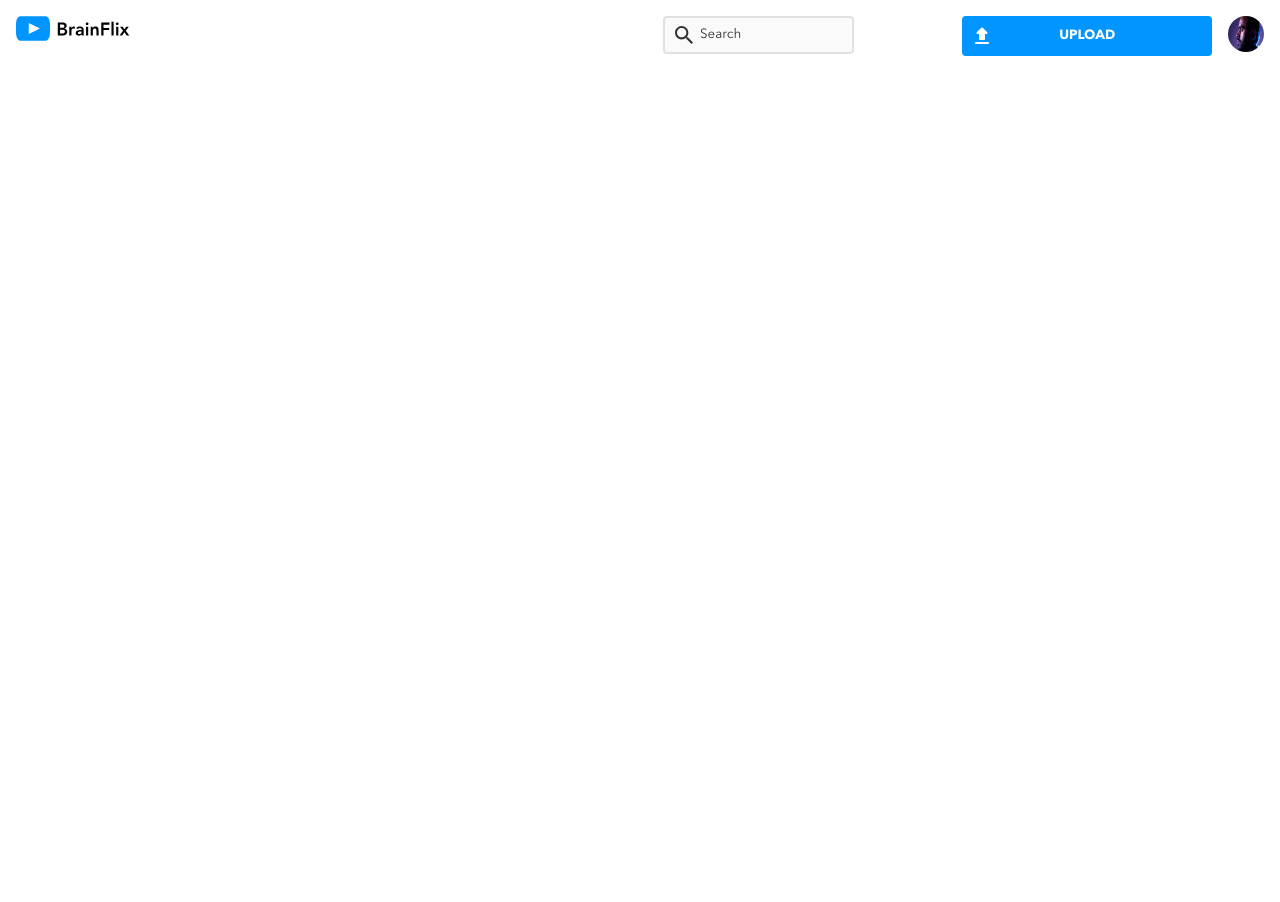
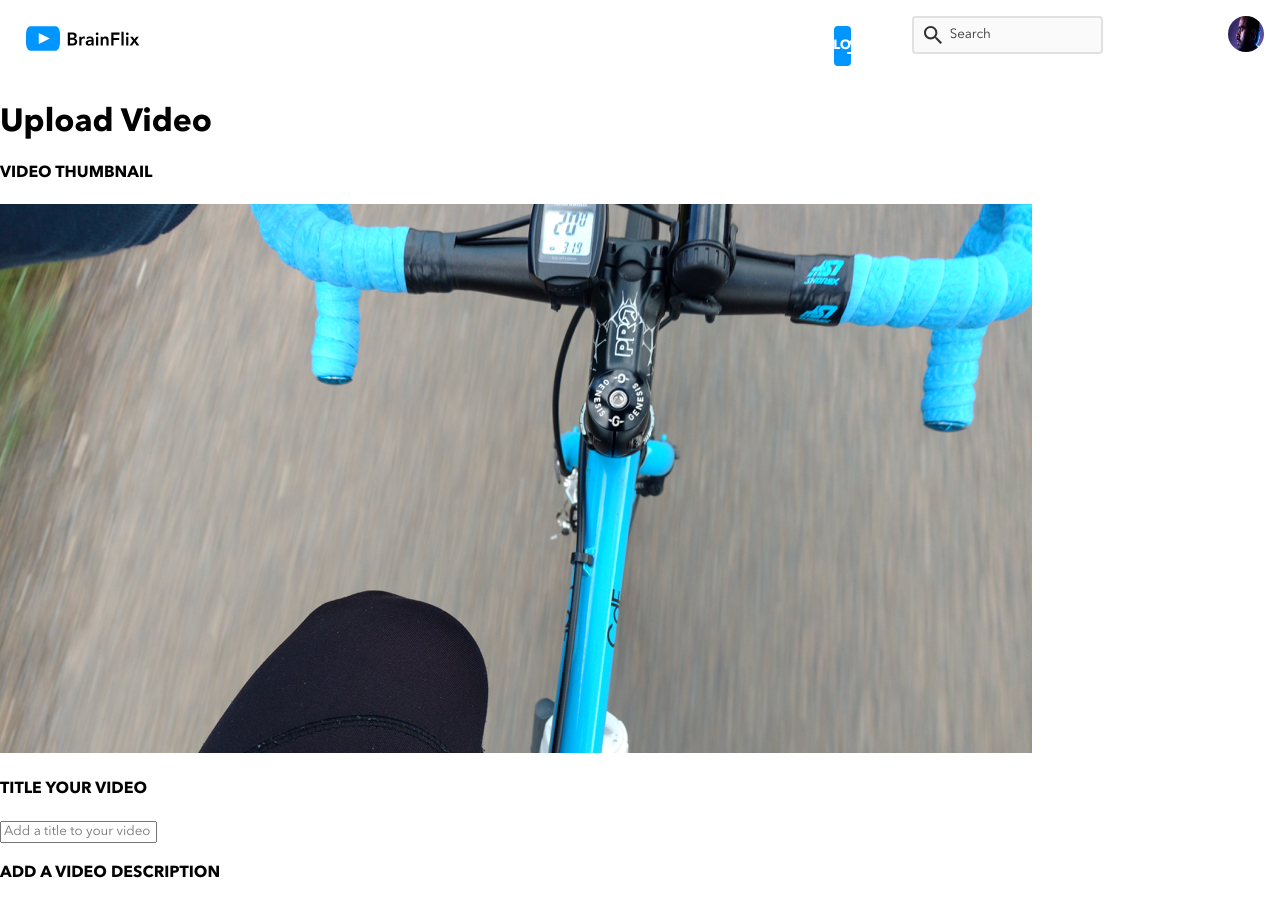
Before and after one commit to aryannaf/iTube, a React (Create React App) app: page /upload in a window 1280 px wide. Shown: the top 902 px of the page. Before the commit the page ends 800 px from the top, so only its background shows below. Built offline with nearby package versions, Linux system fonts and the light colour scheme.

Commit message:
Added routing for access to and from upload page

```diff
--- a/src/App.js
+++ b/src/App.js
@@ -2,30 +2,11 @@ import './App.scss';
 import { BrowserRouter, Switch, Route } from 'react-router-dom';
 import Header from './components/Header/Header';
 import Home from './pages/Home/Home';
-import VideoHero from './components/VideoHero/VideoHero';
-import VideoInfo from './components/VideoInfo/VideoInfo';
-import NextVideos from './components/NextVideos/NextVideos';
-import videos from './data/video-details.json';
-import nextVideos from './data/videos.json';
+import Upload from './pages/Upload/Upload';
+
 
 
 function App() {
-
-
-  // state = {
-  //   videos,
-  //   currentVideo: videos[0],
-
-  //   nextVideos,
-  // };
-
-  // handleClick = (id) => {
-  //   let clickedVideo = this.state.videos.find((video) => video.id === id);
-
-  //   this.setState({
-  //     currentVideo: clickedVideo,
-  //   });
-  // };
 
 
     return (
@@ -35,6 +16,7 @@ function App() {
           <Switch>
             <Route path="/" exact component={Home} />
             <Route path="/video/:videoId" component={Home} />
+            <Route path="/upload" component={Upload} />
           </Switch>
         </BrowserRouter>
       </div>
--- a/src/components/Header/Header.js
+++ b/src/components/Header/Header.js
@@ -1,5 +1,6 @@
 import '../Header/Header.scss';
 import '../../styles/global.scss';
+import { Link } from 'react-router-dom';
 import logo from '../../assets/images/BrainFlix-logo.svg';
 import searchIcon from '../../assets/images/search.svg';
 import uploadIcon from '../../assets/images/upload.svg';
@@ -11,10 +12,12 @@ export default function Header() {
     return (
         <header className="header">
             <div className="header__features">
+                <Link to="/">
                     <img className="header__logo"
                         src={logo}
                         alt="BrainFlix Logo"
                     />
+                </Link>
                 <div className="header__section">
                     <div className="header__search-bar">
                         <input className="header__search"
@@ -30,12 +33,14 @@ export default function Header() {
                         src={avatar}
                         alt="profile picture"
                     />
+                    <Link to="/upload">
                         <button className="header__upload">
                             <img className="header__upload__icon"
                                 src={uploadIcon}
                                 alt="upload icon"
                             />
                             UPLOAD</button>
+                    </Link>
                 </div>
             </div>
         </header>
--- a/src/components/VideoInfo/VideoInfo.js
+++ b/src/components/VideoInfo/VideoInfo.js
@@ -75,7 +75,6 @@ export default function VideoInfo({ video }) {
                             COMMENT</button>
                     </div>
                 </div>
-                {console.log(video.comments)}
                 <div className="video__comments">
                     {video.comments?.map((comment) => {
                         return (
--- a/src/pages/Upload/Upload.js
+++ b/src/pages/Upload/Upload.js
@@ -1,6 +1,9 @@
 import React from 'react';
 import './Upload.scss';
+import '../../styles/global.scss';
+import { NavLink } from 'react-router-dom';
 import publish from '../../assets/images/publish.svg';
+import thumbnail from '../../assets/images/Upload-video-preview.jpg';
 
 function Upload() {
 
@@ -9,12 +12,14 @@ function Upload() {
             <h1>Upload Video</h1>
             <form>
                 <h4>VIDEO THUMBNAIL</h4>
-                <img src="../../assets/images/Upload-video-preview.jpg" alt="video thumbnail" />
+                <img src={thumbnail} alt="video thumbnail" />
                 <h4>TITLE YOUR VIDEO</h4>
                 <input type="text" placeholder="Add a title to your video"></input>
                 <h4>ADD A VIDEO DESCRIPTION</h4>
                 <textarea placeholder="Add a description to your video"></textarea>
-                <button type="submit">PUBLISH</button>
+                <NavLink to="/">
+                    <button type="submit">PUBLISH</button>
+                </NavLink>
                 <img src={publish} alt="publish icon" />
             </form>
             <button>CANCEL</button>
```
Lines whose indentation alone changed are shown as unchanged.
